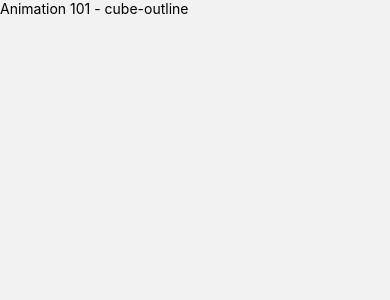
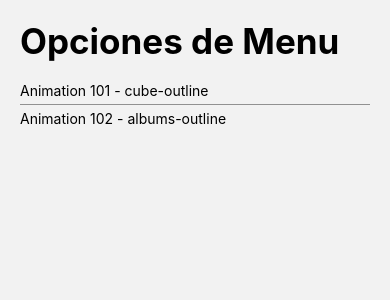
Before and after one commit to EcheCostabel/RNComponents, a React Native app: screen /HomeScreen in a window 390 px wide. Shown: the top 300 px of the page. Built offline with nearby package versions, Linux system fonts and the light colour scheme.

Commit message:
adding FlatList Separator & Header

```diff
--- a/src/screens/HomeScreen.tsx
+++ b/src/screens/HomeScreen.tsx
@@ -1,6 +1,8 @@
 import React from 'react';
 import { Text, View, FlatList } from 'react-native';
 import  Icon  from 'react-native-vector-icons/Ionicons';
+import { styles } from '../theme/appTheme';
+import { useSafeAreaInsets } from 'react-native-safe-area-context';
 
 interface MenuItem {
     name: String;
@@ -14,11 +16,18 @@
         icon: 'cube-outline',
         component: 'Animation101Screen'
     },
+    {
+        name: 'Animation 102',
+        icon: 'albums-outline',
+        component: 'Animation102Screen'
+    },
 ]
 
 
 export const HomeScreen = () => {
 
+
+    const { top } = useSafeAreaInsets()
 
     const renderMenuItem = (menuItem: MenuItem) => {
         return (
@@ -26,14 +35,36 @@
                 <Text>{menuItem.name} - {menuItem.icon}</Text>
             </View>
         )
+    };
+
+    const renderListHeader = () => {
+        return (
+            <View style={{marginTop: top + 20, marginBottom: 20}}>
+                <Text style={styles.title}>Opciones de Menu</Text>
+            </View>
+        )
+    };
+
+    const itemSeparator = () => {
+        return (
+            <View
+                style={{
+                    borderBottomWidth: 1,
+                    opacity: 0.4,
+                    marginVertical: 5
+                }}
+            />
+        )
     }
 
   return (
-    <View style={{ flex:1}}>
+    <View style={{ flex:1, ...styles.globalMargin}}>
         <FlatList
             data={menuItems}
             renderItem={({item}) => renderMenuItem(item)}
             keyExtractor={(item) => item.name}
+            ListHeaderComponent={renderListHeader}
+            ItemSeparatorComponent={ itemSeparator}
         />
     </View>
   )
--- /dev/null
+++ b/src/theme/appTheme.tsx
@@ -0,0 +1,12 @@
+import { StyleSheet } from "react-native";
+
+
+export const styles = StyleSheet.create({
+    globalMargin:{
+        marginHorizontal: 20
+    },
+    title: {
+        fontSize: 35,
+        fontWeight: 'bold'
+    }
+})
```
